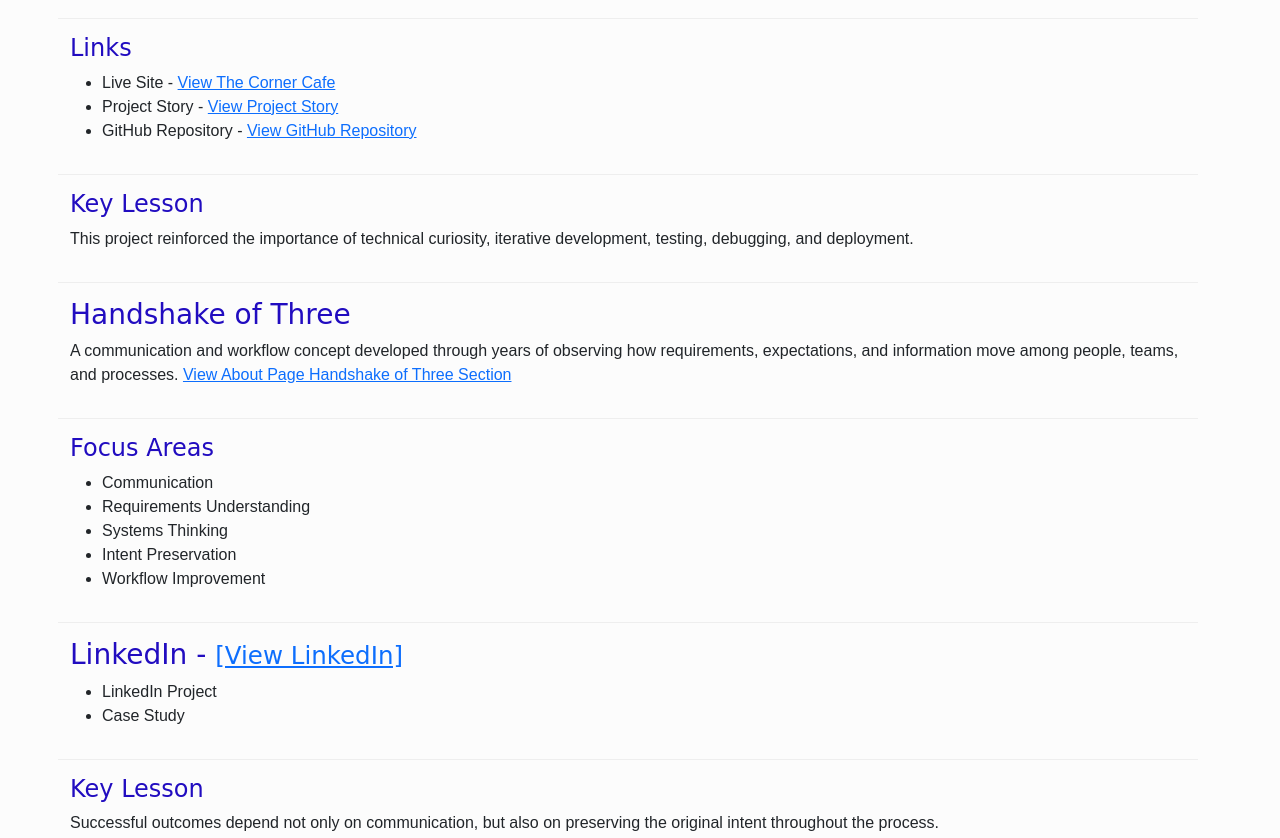
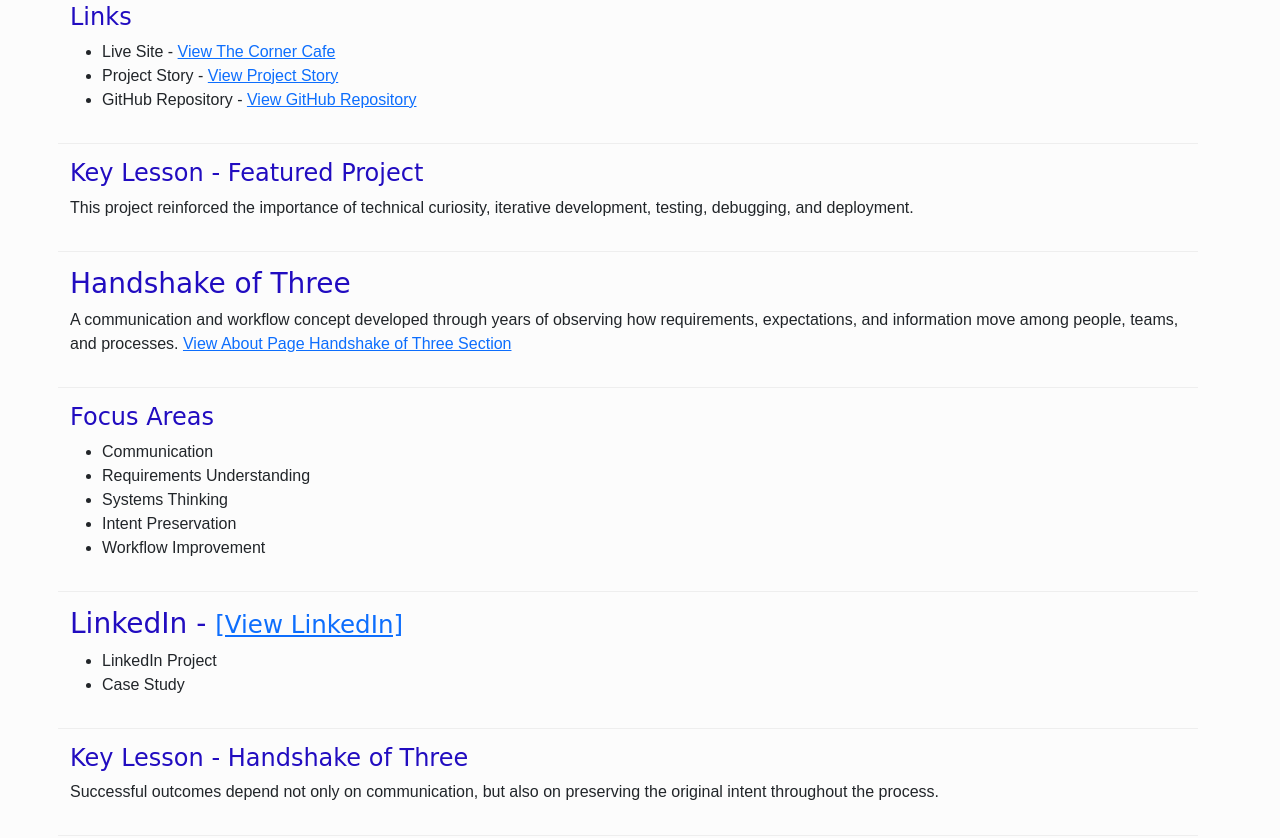
Before and after one commit to sharonkuan/sharon-portfolio-project, a plain HTML site: page projects.html in a window 1280 px wide. Shown: the part 953-1791 px from the top of the page. Drawn offline with nearby package versions, Linux system fonts and the light colour scheme.

Commit message:
Cleaned up page elements

```diff
--- a/projects.html
+++ b/projects.html
@@ -117,14 +117,12 @@
 
         <div class="row content-row content-heading align-left" id="projects">
           <h3>Featured Project</h3>
-          <div class="row content-row">
           <h4>The Corner Cafe ☕🍰🐾</h4>
           <p>
             A responsive Bootstrap website created during the Nucamp Web
             Fundamentals Workshop and transformed from the original Nucampsite
             project into a fictional neighborhood coffee shop.
           </p>
-          </div>
 
           <div class="row content-row">
             <h4>Highlights</h4>
@@ -187,7 +185,7 @@
             </div>
           </div>
           <div class="row content-row">
-            <h4>Key Lesson</h4>
+            <h4>Key Lesson - Featured Project</h4>
             <p>
               This project reinforced the importance of technical curiosity,
               iterative development, testing, debugging, and deployment.
@@ -236,7 +234,7 @@
             </div>
           </div>
           <div class="row content-row">
-            <h4>Key Lesson</h4>
+            <h4>Key Lesson - Handshake of Three</h4>
             <p>
               Successful outcomes depend not only on communication, but also on
               preserving the original intent throughout the process.
```
Lines whose indentation alone changed are shown as unchanged.
